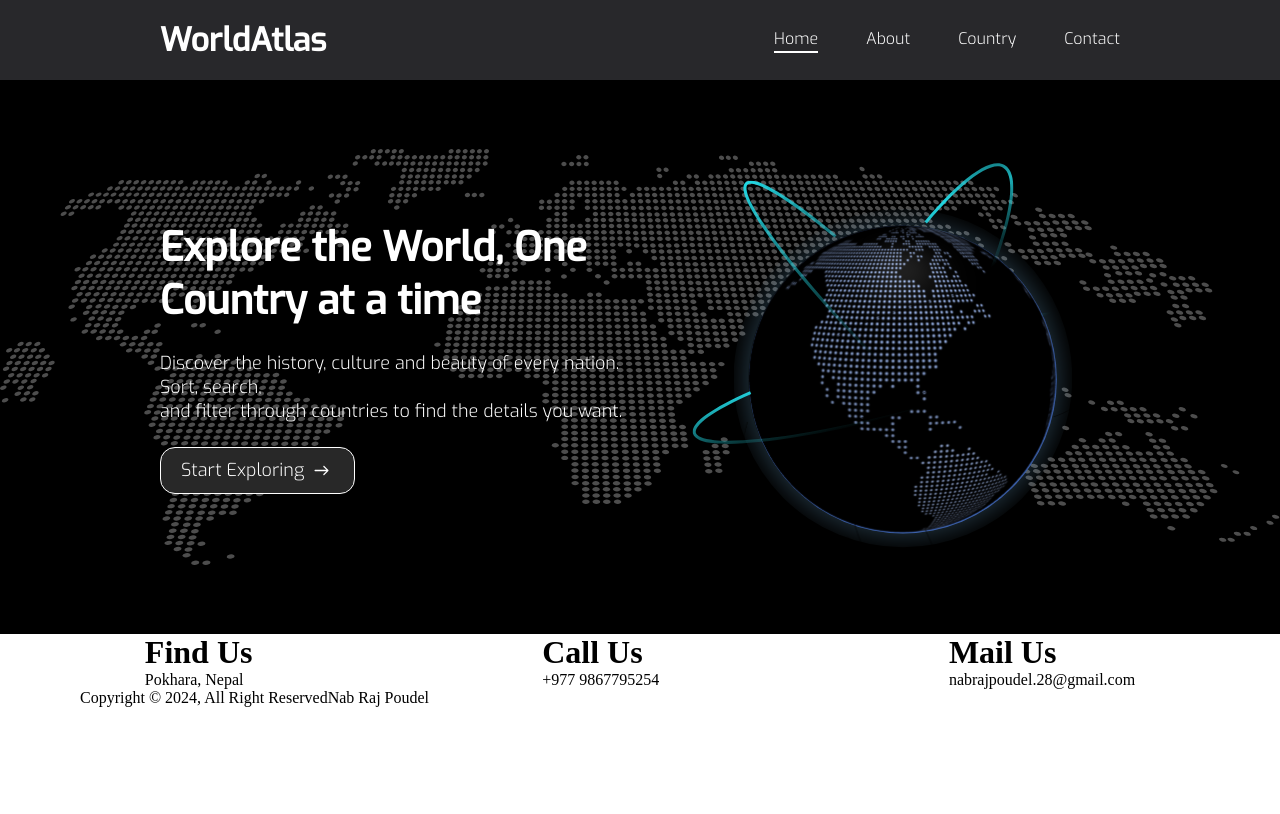
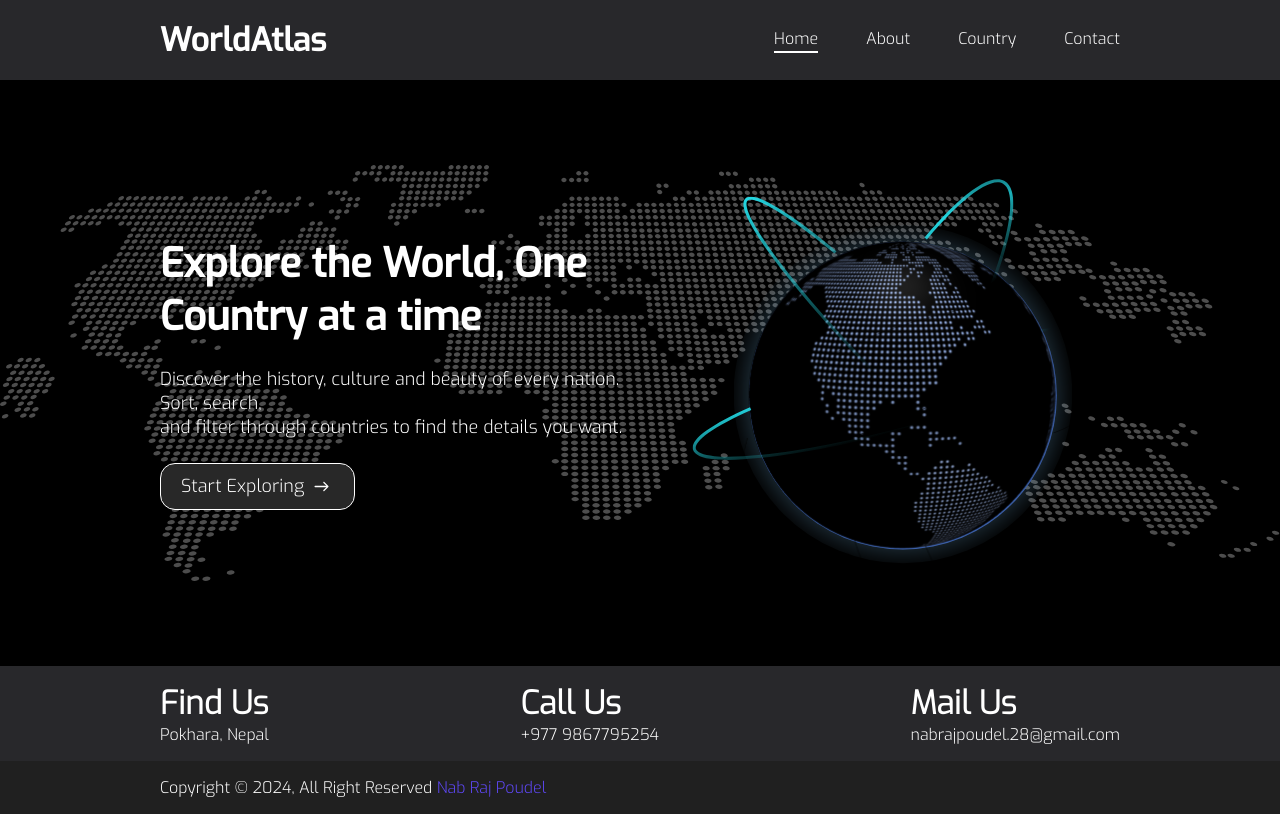
Before and after one commit to Nabraj28/World-Atlas, a React (Vite) app: page / in a window 1280 px wide. Built offline with nearby package versions, Linux system fonts and the light colour scheme.

Commit message:
UPDATE: Updated footer

```diff
--- a/src/components/Footer/Footer.jsx
+++ b/src/components/Footer/Footer.jsx
@@ -4,21 +4,36 @@ const Footer = () => {
     return (
         <footer>
             <div className={styles.contactContainer}>
+                <div className={styles.contactContent}>
+                    <div>
+
                         <div>
                             <h1>Find Us</h1>
                             <p>Pokhara, Nepal</p>
                         </div>
+                    </div>
+
+                    <div>
+
                         <div>
                             <h1>Call Us</h1>
                             <p>+977 9867795254</p>
                         </div>
+                    </div>
+
+                    <div>
+
                         <div>
                             <h1>Mail Us</h1>
                             <p>nabrajpoudel.28@gmail.com</p>
                         </div>
                     </div>
-            <div className={styles.copyrightContainer}>
-                <p>Copyright © 2024, All Right ReservedNab Raj Poudel</p>
+                </div>
+            </div>
+            <div className={styles.copyRightContainer}>
+                <p className={styles.copyRightContent}>
+                    Copyright © 2024, All Right Reserved <span>Nab Raj Poudel</span>
+                </p>
             </div>
         </footer>
     )
--- a/src/components/Footer/footer.module.css
+++ b/src/components/Footer/footer.module.css
@@ -1,11 +1,45 @@
+footer{
+    width: 100%;
+}
 .contactContainer{
-    display: flex;
-    align-items: center;
-    justify-content: space-around;
+    width: 100%;
+    display: grid;
+    place-items: center;
+    background-color: #28282B;
+    color: white;
+    font-family: var(--secondary-font);
+    padding: 1rem 0 1rem 0
 }
 
-.copyrightContainer{
+.contactContent{
+    width: 75%;
     display: flex;
-    padding-left: 5rem;
+    justify-content: space-between;
+}
 
+
+.copyRightContainer{
+    width: 100%;
+    display: grid;
+    place-items: center;
+    background-color: #202020;
 }
+
+.copyRightContent{
+    width: 75%;
+    padding: 1rem 0 1rem 0;
+    font-family: var(--secondary-font);
+    color: white;
+}
+
+span{
+    color: rgb(95, 72, 248);
+}
+
+@media (max-width: 768px){
+    .contactContent{
+        flex-direction: column;
+        width: 85%;
+        gap: 1rem;
+    }
+}
--- a/src/index.css
+++ b/src/index.css
@@ -1,3 +1,19 @@
+:root {
+
+  --primary-color: #000000;
+  --secondary-color: #28282B;
+  --text-color: #ffffff;
+  --background-color: #000000;
+
+  --fs-small: 16px;
+  --fs-normal: 20px;
+  --fs-large: 30px;
+  --fs-heading: 40px;
+
+  --primary-font: 'ExoMedium', sans-serif;
+  --secondary-font: 'ExoLight', sans-serif;
+}
+
 *{
   margin: 0;
   padding: 0;
--- a/src/pages/Home/home.module.css
+++ b/src/pages/Home/home.module.css
@@ -7,12 +7,12 @@
     background-position: center;
     background-size: contain;
     background-repeat: no-repeat;
+    padding: 5rem 0 5rem 0;
 }
 
 .backgroundImageContainer{
     display: flex;
     width: 75%;
-    padding: 4rem 0 4rem 0;
 }
 
 .textContainer{
```
Lines whose indentation alone changed are shown as unchanged.
